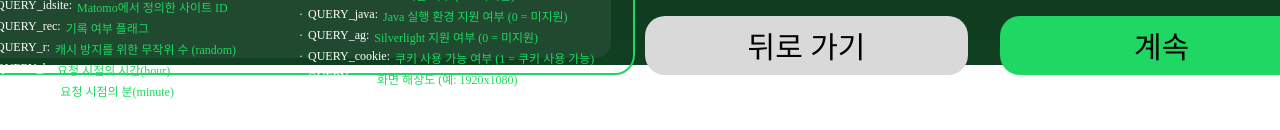
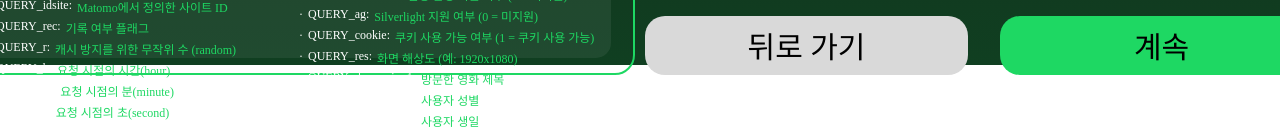
Before and after one commit to PopFri/Analysis_FrontEnd, a React (Vite) app: page /column/1 in a window 1280 px wide. Shown: the part 735-865 px from the top of the page. Before the commit the page ends 840 px from the top, so only its background shows below. Built offline with nearby package versions, Linux system fonts and the light colour scheme; no server answers; a web font is replaced by a local one.

Commit message:
[FEAT] 예시 컬럼 목록 추가

```diff
--- a/public/data/logDataTable.js
+++ b/public/data/logDataTable.js
@@ -173,6 +173,18 @@ export const table = {
         {
             "name": "QUERY_res",
             "detail": "화면 해상도 (예: 1920x1080)"
+        },
+        {
+            "name": "QUERY_demension1",
+            "detail": "방문한 영화 제목"
+        },
+        {
+            "name": "QUERY_demension2",
+            "detail": "사용자 성별"
+        },
+        {
+            "name": "QUERY_demension3",
+            "detail": "사용자 생일"
         }
     ]
 };
```
